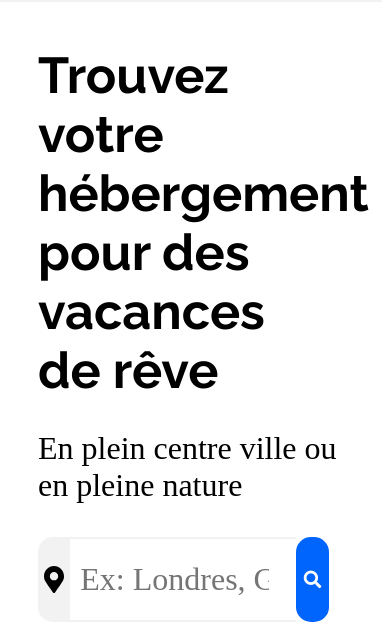
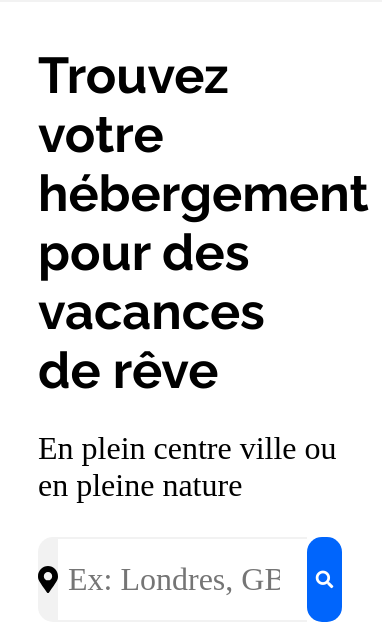
Before and after one commit to mica92/MichelBwana_2_30032021, a plain HTML site: page index.html in a window 390 px wide. Shown: the part 209-844 px from the top of the page. Drawn offline with Linux system fonts and the light colour scheme; a web font is replaced by a local one.

Commit message:
responive final - partie 4 - form2

```diff
--- a/reservia.css
+++ b/reservia.css
@@ -1134,14 +1134,14 @@ Iphone8
         width: 70%;
     }
     .ville {
-        width: 100%;
+        width: -webkit-fill-available;
         height: 100%;
         padding-left: 10px;
         font-size: 2rem;
         border-top: 2px solid #F2F2F2;
         border-bottom: 2px solid #F2F2F2;
-        border-left: #F2F2F2;
-        border-right: #F2F2F2;
+        border-left: none;
+        border-right: none;
     }
     button {
         background-color: #0065FC;
```
